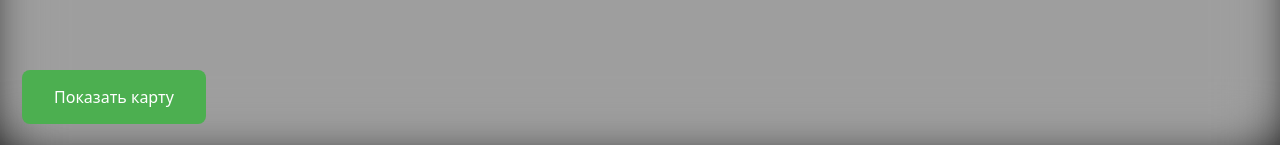
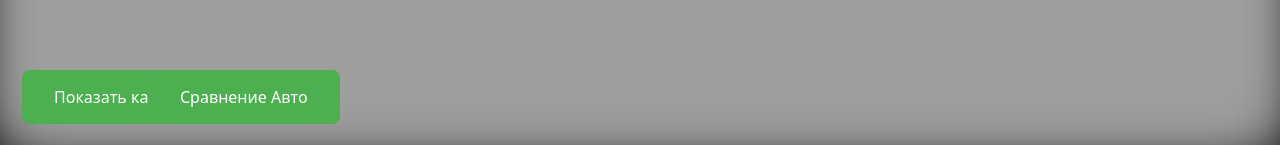
Before and after one commit to xach3110/React_repos, a React (Create React App) app in the folder pagin/: page /searchNum in a window 1280 px wide. Shown: the part 652-797 px from the top of the page. Built offline with nearby package versions, Linux system fonts and the light colour scheme.

Commit message:
NEW VERSION CODE

```diff
--- a/pagin/src/components/ButtonMap/ButtonMap.tsx
+++ b/pagin/src/components/ButtonMap/ButtonMap.tsx
@@ -9,4 +9,5 @@ const ButtonComponent: React.FC<ButtonComponentProps> = ({ onClick }) => {
   return <Button onClick={onClick}>Показать карту</Button>;
 };
 
+
 export default ButtonComponent;
--- /dev/null
+++ b/pagin/src/components/comparison/comparison.styled.ts
@@ -0,0 +1,47 @@
+// comparison.styled.ts
+import styled from 'styled-components';
+
+export const Modal = styled.div`
+  position: fixed;
+  top: 0;
+  left: 0;
+  width: 100%;
+  height: 100%;
+  display: flex;
+  justify-content: center;
+  align-items: center;
+  background-color: rgba(0, 0, 0, 0.5); /* Полупрозрачный фон */
+  z-index: 1000;
+`;
+
+export const ModalContent = styled.div`
+  background: white;
+  padding: 20px;
+  border-radius: 8px;
+  box-shadow: 0 4px 8px rgba(0, 0, 0, 0.2);
+  position: relative;
+  margin-top: 20px; /* Сдвигаем содержимое вниз от центра */
+  margin-left: 30px; /* Сдвигаем содержимое вправо от центра */
+`;
+
+export const CloseButton = styled.button`
+  position: absolute;
+  top: 20px;
+  right: 20px;
+  background: #ff0000; /* Красный фон кнопки закрытия */
+  color: #fff; /* Белый текст на кнопке */
+  border: none;
+  border-radius: 4px;
+  padding: 10px 20px;
+  cursor: pointer;
+  font-size: 16px;
+  z-index: 1010; /* Убедитесь, что кнопка поверх SVG */
+
+  &:hover {
+    background: #cc0000; /* Темнее красный при наведении */
+  }
+
+  &:focus {
+    outline: none; /* Убираем обводку при фокусе */
+  }
+`;
--- /dev/null
+++ b/pagin/src/components/comparison/comparison.tsx
@@ -0,0 +1,53 @@
+// comparison.tsx
+import React, { FC, useState, useEffect } from 'react';
+import { Modal, ModalContent, CloseButton } from './comparison.styled';
+import Search from '../searchnum/searchnum';
+import PaginaCards from '../pca/pca';
+
+interface ComparisonProps {
+  onClose: () => void;
+}
+
+interface Car {
+  comments: string[];
+  digits: string;
+  is_stolen: boolean;
+  model: string;
+  model_year: number;
+  operations: Array<any>;
+  photo_url: string;
+  region: {
+    name: string;
+    name_ua: string;
+    slug: string;
+    old_code: string;
+    new_code: string;
+  };
+  stolen_details: any;
+  vendor: string;
+  vin: string;
+}
+
+const Comparison: FC<ComparisonProps> = ({ onClose }) => {
+  const [carData, setCarData] = useState<Car | null | string>(null);
+  const [searchNomer, setSearchNomer] = useState<string>("");
+  const [carData1, setCarData1] = useState<Car | null | string>(null);
+  const [searchNomer1, setSearchNomer1] = useState<string>("");
+
+
+  return (
+    <Modal>
+      <CloseButton onClick={onClose}>Закрыть</CloseButton>
+      <ModalContent>
+        <Search setDataFromSearch={setCarData} setNomer={setSearchNomer} />
+        <PaginaCards car={carData} nomer={searchNomer} />
+      </ModalContent>
+      <ModalContent>
+        <Search setDataFromSearch={setCarData1} setNomer={setSearchNomer1} />
+        <PaginaCards car={carData1} nomer={searchNomer1} />
+      </ModalContent>
+    </Modal>
+  );
+};
+
+export default Comparison;
--- a/pagin/src/components/sitepagenumsearch/App.css
+++ b/pagin/src/components/sitepagenumsearch/App.css
@@ -46,3 +46,25 @@
   display: flex;
   gap:10px;
 }
+.but_comp {
+  background-color: #4CAF50;
+  border: none;
+  color: white;
+  padding: 15px 32px;
+  text-align: center;
+  text-decoration: none;
+  display: inline-block;
+  font-size: 16px;
+  margin: 4px 2px;
+  cursor: pointer;
+  border-radius: 8px;
+  position: fixed;
+  bottom: 20px;
+  left: 20px;
+  z-index: 1000;
+  margin-left: 10%;
+
+  &:hover {
+    background-color: #45a049;
+  }
+}
--- a/pagin/src/components/sitepagenumsearch/App.tsx
+++ b/pagin/src/components/sitepagenumsearch/App.tsx
@@ -2,9 +2,9 @@ import React, { FC, useState, useEffect } from 'react';
 import './App.css';
 import Search from '../searchnum/searchnum';
 import PaginaCards from '../pca/pca';
-import CardCar from '../CardCar/CardCar';
 import ButtonComponent from '../ButtonMap/ButtonMap';
 import SvgMap from '../SVGMap/SVGMap';
+import Comparison from '../comparison/comparison'; // Импортируем компонент comparison
 
 interface Car {
   comments: string[];
@@ -33,6 +33,7 @@ interface Region {
 
 const App: FC = () => {
   const [modalIsOpen, setModalIsOpen] = useState<boolean>(false);
+  const [comparisonIsOpen, setComparisonIsOpen] = useState<boolean>(false); // Состояние для модального окна Comparison
   const [regions, setRegions] = useState<Region[]>([]);
   const [carData, setCarData] = useState<Car | null | string>(null);
   const [Searchnomer, setNomer] = useState<string>("");
@@ -41,8 +42,16 @@ const App: FC = () => {
     setModalIsOpen(true);
   };
 
+  const handleComparisonButtonClick = () => {
+    setComparisonIsOpen(true);
+  };
+
   const closeModal = () => {
     setModalIsOpen(false);
+  };
+
+  const closeComparisonModal = () => {
+    setComparisonIsOpen(false);
   };
 
   useEffect(() => {
@@ -56,10 +65,18 @@ const App: FC = () => {
   return (
     <div className="App">
       <div className="background"></div>
-      <Search setDataFromSearch={setCarData} setNomer={setNomer}></Search>
-      <PaginaCards car={carData} nomer={Searchnomer}></PaginaCards>
-      <ButtonComponent onClick={handleButtonClick} />
+      <Search setDataFromSearch={setCarData} setNomer={setNomer} />
+      <PaginaCards car={carData} nomer={Searchnomer} />
+      <ButtonComponent
+      onClick={handleButtonClick} />
+      <button
+      onClick={handleComparisonButtonClick}
+      className="but_comp"
+      >
+      Сравнение Авто
+      </button>
       <SvgMap isOpen={modalIsOpen} onClose={closeModal} regions={regions} />
+      {comparisonIsOpen && <Comparison onClose={closeComparisonModal} />} {/* Отображаем Comparison, если открыт */}
     </div>
   );
 }
```
